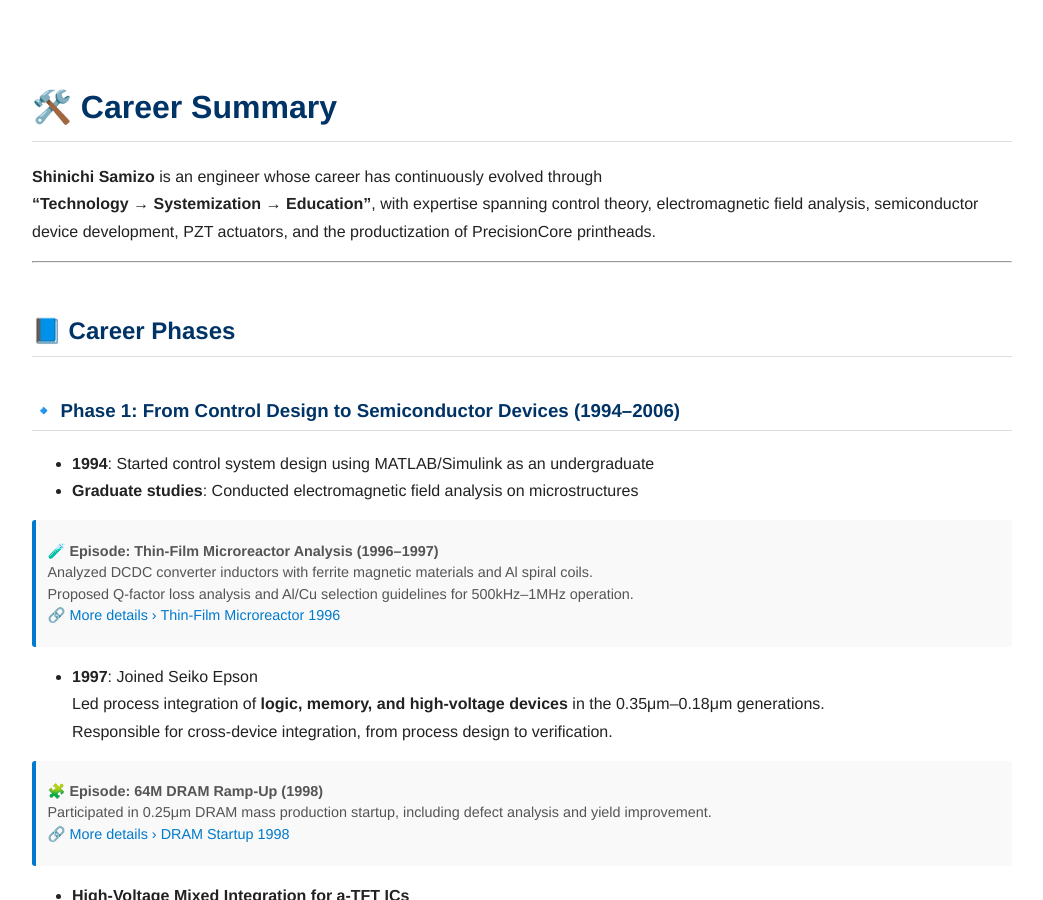
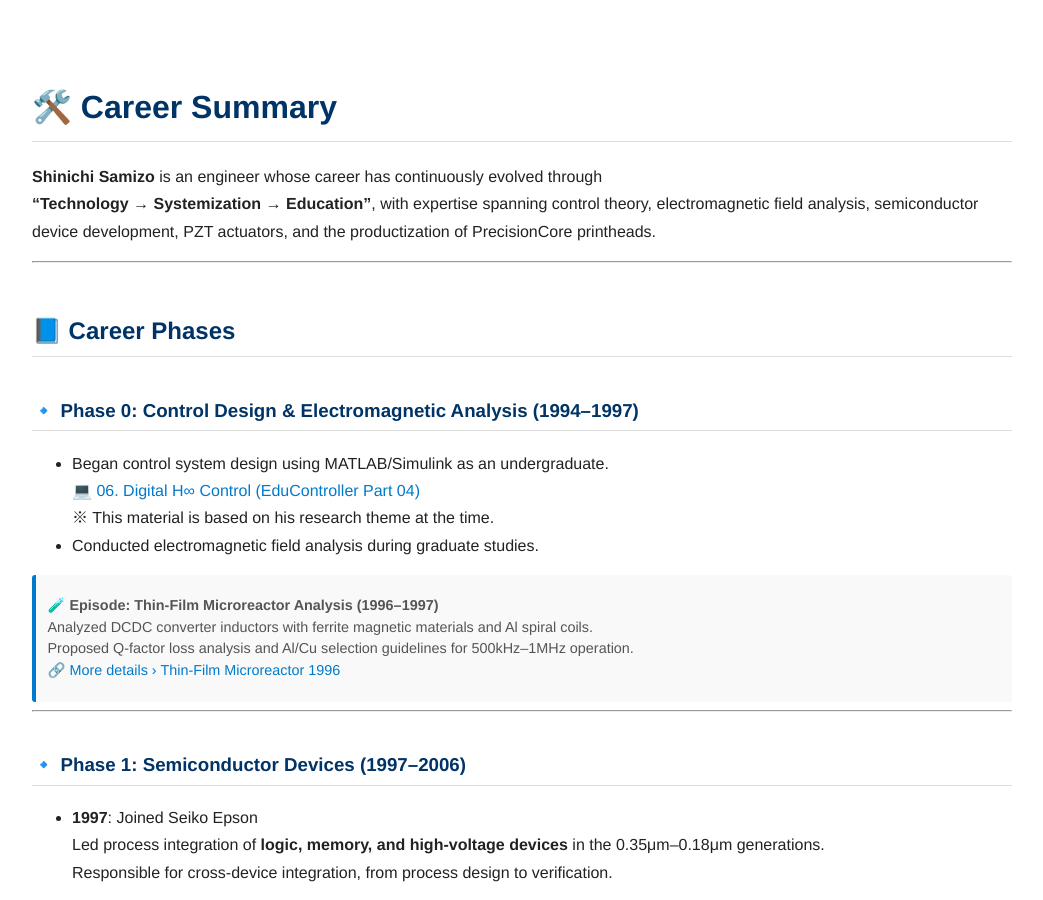
Before and after one commit to Samizo-AITL/Samizo-AITL.github.io, a Jekyll site: the page built from about/career-summary_en.md, in a window 1280 px wide and 900 px high. Shown: the whole window, without its empty margins (118-1161 px from the left). Built offline with Jekyll 4.4.1, drawn with Linux system fonts in a browser that asks for light colours.

Commit message:
Update career-summary_en.md

```diff
--- a/about/career-summary_en.md
+++ b/about/career-summary_en.md
@@ -12,16 +12,22 @@ title: Career Summary
 
 ## 📘 Career Phases
 
-### 🔹 Phase 1: From Control Design to Semiconductor Devices (1994–2006)
+### 🔹 Phase 0: Control Design & Electromagnetic Analysis (1994–1997)
 
-- **1994**: Started control system design using MATLAB/Simulink as an undergraduate
-- **Graduate studies**: Conducted electromagnetic field analysis on microstructures
+- Began control system design using MATLAB/Simulink as an undergraduate.
+  💻 [06. Digital H∞ Control (EduController Part 04)](https://samizo-aitl.github.io/EduController/part04_digital/theory/06_digital_hinf_control.html)
+  ※ This material is based on his research theme at the time.
+- Conducted electromagnetic field analysis during graduate studies.
 
 > 🧪 **Episode: Thin-Film Microreactor Analysis (1996–1997)**
 > Analyzed DCDC converter inductors with ferrite magnetic materials and Al spiral coils.
 > Proposed Q-factor loss analysis and Al/Cu selection guidelines for 500kHz–1MHz operation.
 > 🔗 [More details › Thin-Film Microreactor 1996](https://samizo-aitl.github.io/Edusemi-Plus/archive/in1996/thinfilm_microreactor.html)
 {: .annotation}
+
+---
+
+### 🔹 Phase 1: Semiconductor Devices (1997–2006)
 
 - **1997**: Joined Seiko Epson
   Led process integration of **logic, memory, and high-voltage devices** in the 0.35μm–0.18μm generations.
```
